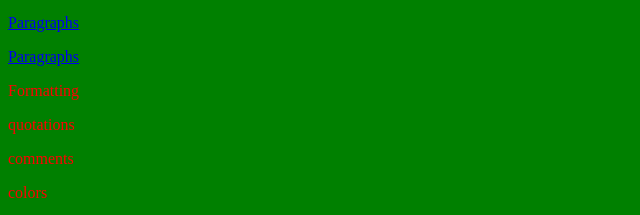
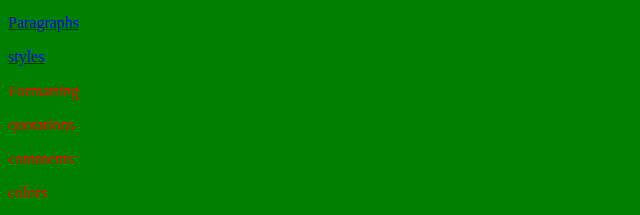
Before and after one commit to serrt0442/serrt0442.github.io, a plain HTML site: page exercises/index.html in a window 1280 px wide. Shown: the part 438-653 px from the top of the page, 0-640 px from the left. Drawn offline with Linux system fonts and the light colour scheme.

Commit message:
Update index.html

```diff
--- a/exercises/index.html
+++ b/exercises/index.html
@@ -19,7 +19,7 @@
   <p><font color="red"><a href="/exercises/attributes.html">Attributes</a><p>
    <p><font color="red"><a href="/exercises/headings.html">Headings</a><p>
   <p><font color="red"><a href="/exercises/paragraphs">Paragraphs</a><p>
-  <p><font color="red"><a href="/exercises/styles">Paragraphs</a><p>
+  <p><font color="red"><a href="/exercises/styles">styles</a><p>
   <p><font color="red">Formatting<p>
   <p><font color="red">quotations<p>
   <p><font color="red">comments<p>
```
